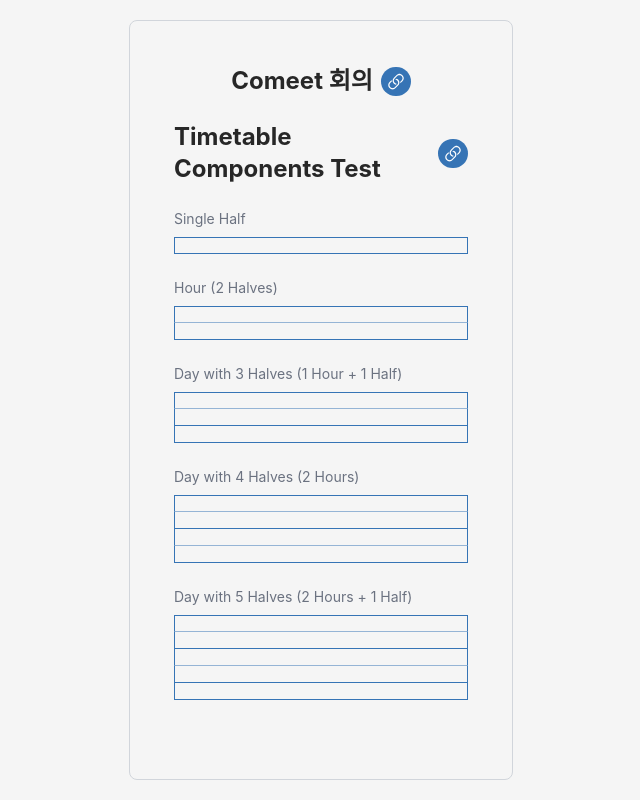
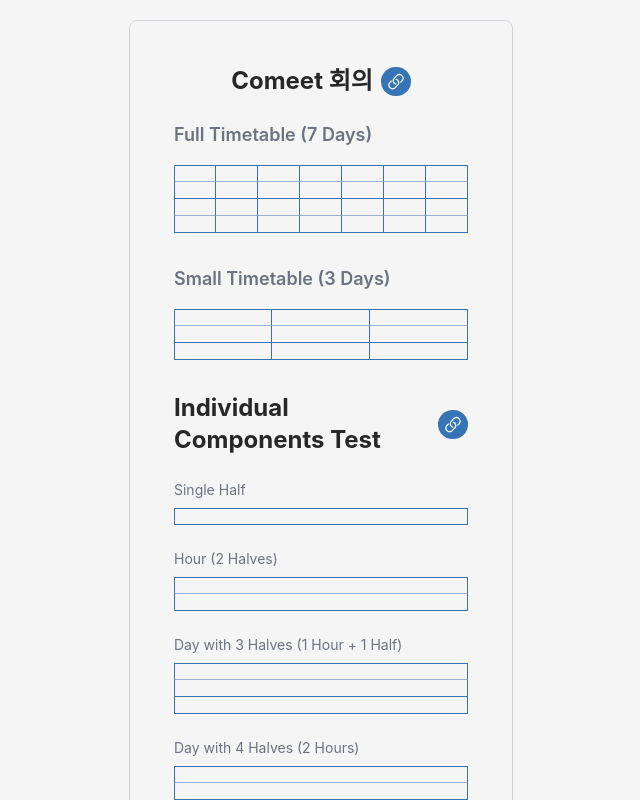
Before and after one commit to comeet-product/comeet, a Next.js app: page / in a window 1280 px wide. Shown: the top 800 px of the page, without its empty margins (319-959 px from the left). Built offline with nearby package versions, Linux system fonts and the light colour scheme; a web font is replaced by a local one.

Commit message:
timetable 구조 구현

```diff
--- a/src/app/page.js
+++ b/src/app/page.js
@@ -2,6 +2,7 @@ import Title from "@/components/Title";
 import Half from "@/components/TimetableResult/Half";
 import Hour from "@/components/TimetableResult/Hour";
 import Day from "@/components/TimetableResult/Day";
+import TimetableResult from "@/components/TimetableResult/TimetableResult";
 
 export default function Home() {
   return (
@@ -9,7 +10,17 @@ export default function Home() {
       <Title>Comeet 회의</Title>
       <br />
 
-      <Title>Timetable Components Test</Title>
+      <div className="mb-8">
+        <h3 className="text-lg text-gray-500 font-semibold mb-4">Full Timetable (7 Days)</h3>
+        <TimetableResult dayCount={7} halfCount={4} />
+      </div>
+
+      <div className="mb-8">
+        <h3 className="text-lg text-gray-500 font-semibold mb-4">Small Timetable (3 Days)</h3>
+        <TimetableResult dayCount={3} halfCount={3} />
+      </div>
+
+      <Title>Individual Components Test</Title>
       <br />
 
       <div className="space-y-6">
--- a/src/components/TimetableResult/Day.js
+++ b/src/components/TimetableResult/Day.js
@@ -1,7 +1,7 @@
 import Hour from "./Hour";
 import Half from "./Half";
 
-export default function Day({ halfCount }) {
+export default function Day({ halfCount, isFirstDay = true }) {
   const hourCount = Math.floor(halfCount / 2);
   const hasExtraHalf = halfCount % 2 === 1;
 
@@ -12,12 +12,16 @@ export default function Day({ halfCount }) {
         <Hour
           key={`hour-${index}`}
           isFirst={index === 0}
+          isFirstDay={isFirstDay}
         />
       ))}
 
       {/* 홀수개일 때 마지막 Half */}
       {hasExtraHalf && (
-        <Half hasHourAbove={hourCount > 0} />
+        <Half
+          hasHourAbove={hourCount > 0}
+          isFirstDay={isFirstDay}
+        />
       )}
     </div>
   );
--- a/src/components/TimetableResult/Half.js
+++ b/src/components/TimetableResult/Half.js
@@ -1,11 +1,11 @@
-export default function Half({ isTop, isFirstHour = true, hasHourAbove = false }) {
+export default function Half({ isTop, isFirstHour = true, hasHourAbove = false, isFirstDay = true }) {
   return (
     <div className={`w-full h-[17px] border-main ${
       isTop === undefined
-        ? `border-[1.3px] ${hasHourAbove ? 'border-t-0' : ''}`
+        ? `border-[1.3px] ${hasHourAbove ? 'border-t-0' : ''} ${!isFirstDay ? 'border-l-0' : ''}`
         : isTop
-          ? `border-[1.3px] border-b-[1px] border-b-main/50 ${!isFirstHour ? 'border-t-0' : ''}`
-          : 'border-[1.3px] border-t-0'
+          ? `border-[1.3px] border-b-[1px] border-b-main/50 ${!isFirstHour ? 'border-t-0' : ''} ${!isFirstDay ? 'border-l-0' : ''}`
+          : `border-[1.3px] border-t-0 ${!isFirstDay ? 'border-l-0' : ''}`
     }`}>
     </div>
   );
--- a/src/components/TimetableResult/Hour.js
+++ b/src/components/TimetableResult/Hour.js
@@ -1,10 +1,10 @@
 import Half from "./Half";
 
-export default function Hour({ isFirst = true }) {
+export default function Hour({ isFirst = true, isFirstDay = true }) {
   return (
     <div className="flex flex-col">
-        <Half isTop={true} isFirstHour={isFirst} />
-        <Half isTop={false} />
+        <Half isTop={true} isFirstHour={isFirst} isFirstDay={isFirstDay} />
+        <Half isTop={false} isFirstDay={isFirstDay} />
     </div>
   );
 }
--- /dev/null
+++ b/src/components/TimetableResult/TimetableResult.js
@@ -0,0 +1,16 @@
+import Day from "./Day";
+
+export default function TimetableResult({ dayCount = 7, halfCount = 3 }) {
+    return (
+        <div className="flex w-full">
+            {Array.from({ length: dayCount }, (_, index) => (
+                <div key={`day-${index}`} className="flex-1">
+                    <Day
+                        halfCount={halfCount}
+                        isFirstDay={index === 0}
+                    />
+                </div>
+            ))}
+        </div>
+    )
+}
```
